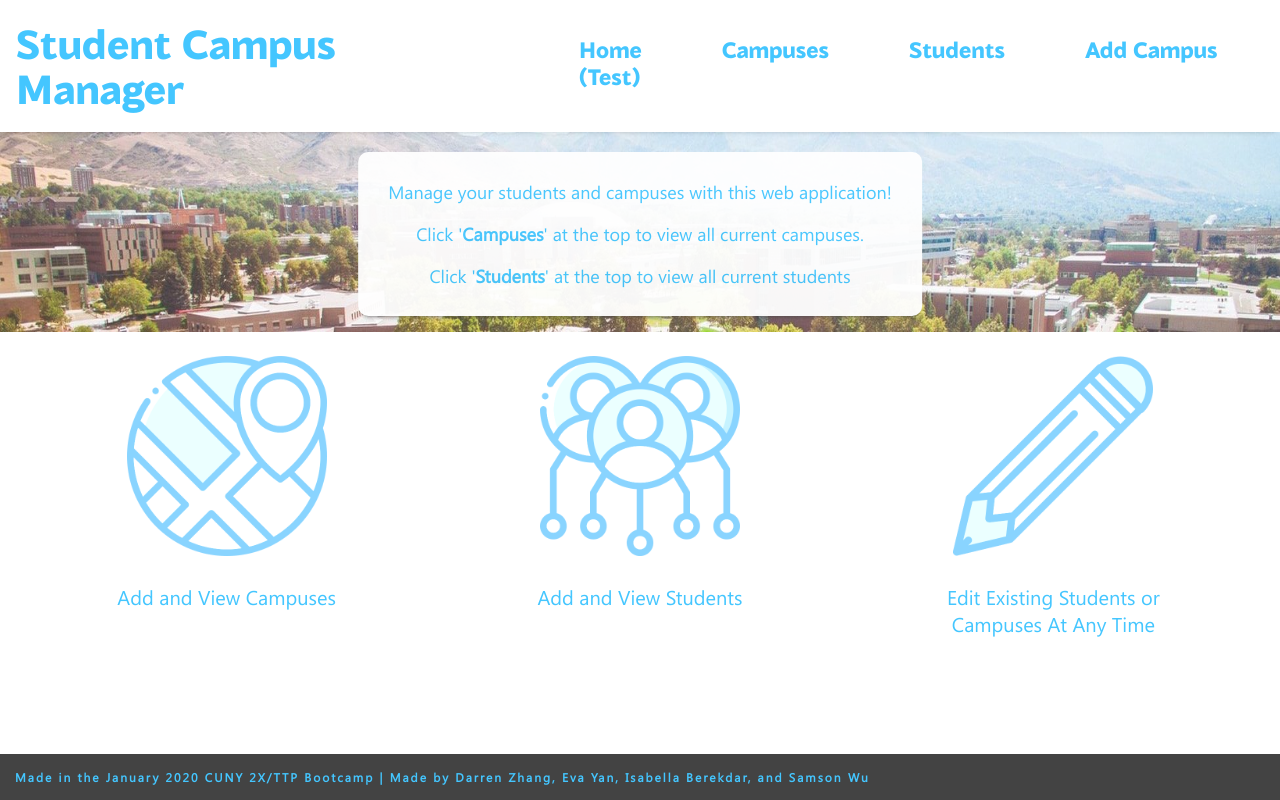
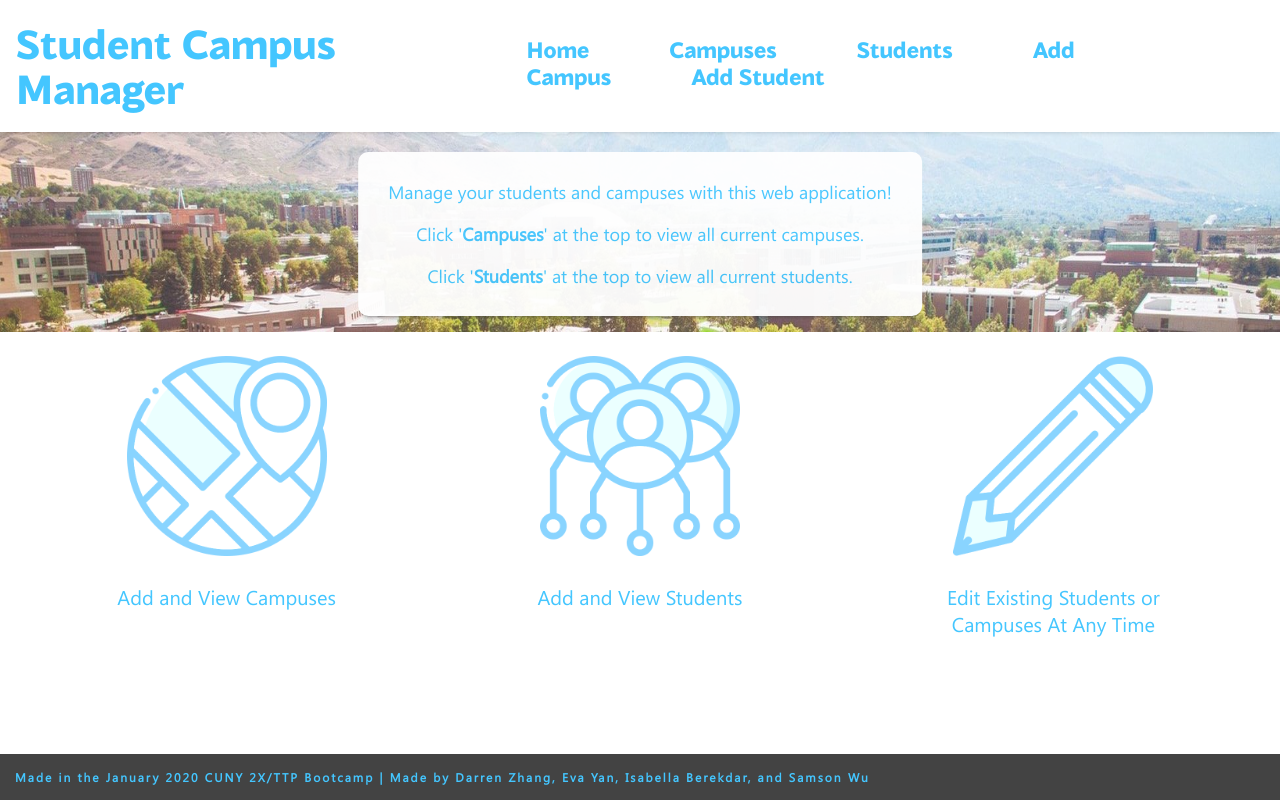
Before and after one commit to isabellab3/Student-Campus-Manager-Frontend, a React (Create React App) app: page / in a window 1280 px wide. Built offline with nearby package versions, Linux system fonts and the light colour scheme.

Commit message:
Temporarily modified nav bar to test pages more easily.

```diff
--- a/src/App.js
+++ b/src/App.js
@@ -32,7 +32,8 @@ class App extends Component {
               <Link to='/'>Home</Link>
               <Link to='/campuses'>Campuses</Link>
               <Link to='/allstudents'>Students</Link>
-              <Link to='/addcampus'>Add Campus (Test)</Link>
+              <Link to='/addcampus'>Add Campus</Link>
+              <Link to='/addstudent'>Add Student</Link>
             </div>
           </div>
 
--- a/src/components/containers/Homepage.jsx
+++ b/src/components/containers/Homepage.jsx
@@ -11,7 +11,7 @@ class Homepage extends Component {
                     <div class="centered">
                         <p>Manage your students and campuses with this web application!</p>
                         <p>Click '<b>Campuses</b>' at the top to view all current campuses.</p>
-                        <p>Click '<b>Students</b>' at the top to view all current students</p>
+                        <p>Click '<b>Students</b>' at the top to view all current students.</p>
                     </div>
                 </div>
 
--- a/src/components/views/AddStudentView.css
+++ b/src/components/views/AddStudentView.css
@@ -5,6 +5,7 @@
 
 .add-student {
   font-family: blacker-sans;
+  /* counter-increment: 0.1; */
 }
 
 .add-student > h1 {
```
